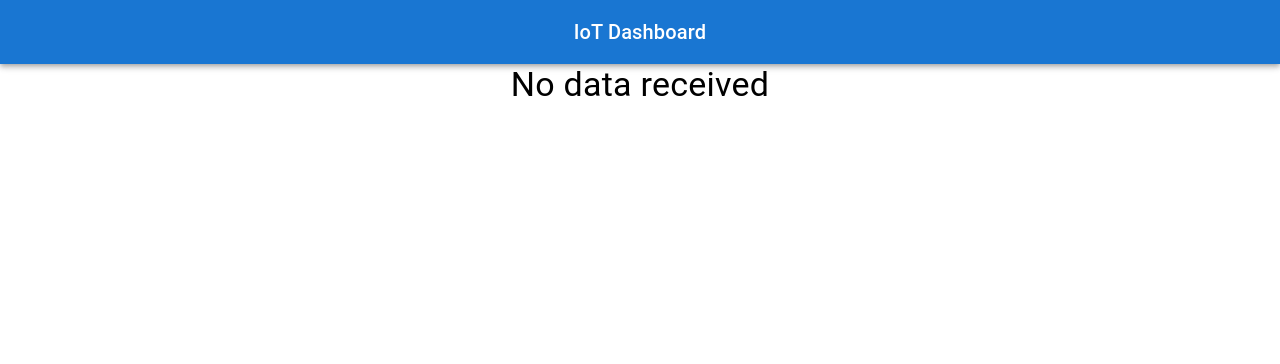
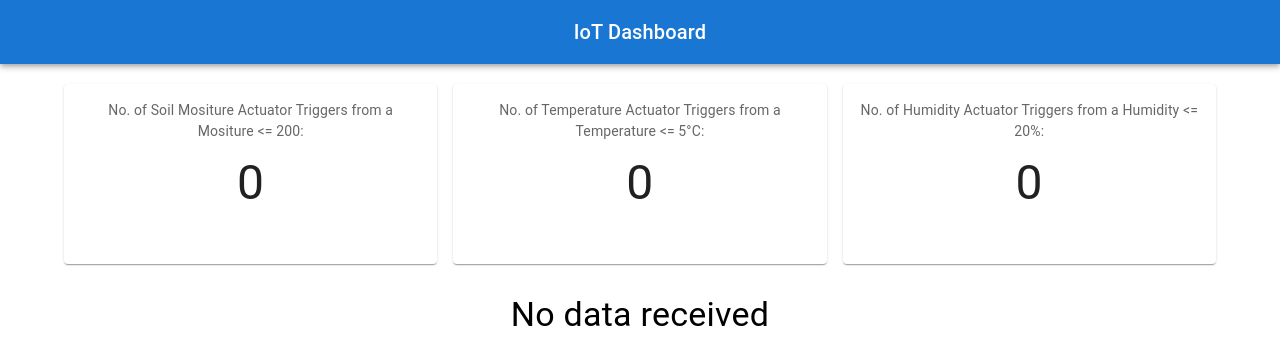
Before and after one commit to ECM3440/sensor-dashboard, a React (Create React App) app: page / in a window 1280 px wide. Shown: the top 364 px of the page. Built offline with nearby package versions, Linux system fonts and the light colour scheme; no server answers.

Commit message:
feat: rendering actuator values

```diff
--- a/src/App.js
+++ b/src/App.js
@@ -3,6 +3,11 @@ import React, { useState, useEffect } from "react";
 import { Chart } from "react-google-charts";
 import Navbar from "./components/Navbar";
 import { Typography } from '@mui/material';
+import Card from '@mui/material/Card';
+import CardContent from '@mui/material/CardContent';
+import Box from '@mui/material/Box';
+import Container from '@mui/material/Container';
+import Grid from '@mui/material/Unstable_Grid2';
 
 const SensorChart = ({ data }) => {
   const options = {
@@ -29,13 +34,32 @@ const NoDataMessage = () => {
   )
 }
 
+const ActuatorCard = ({ title, value, testId }) => {
+  return (
+    <Card style={{ height: "180px" }} data-testId={testId}>
+      <React.Fragment>
+        <CardContent>
+          <Typography sx={{ fontSize: 14 }} color="text.secondary" gutterBottom>
+            {title}:
+          </Typography>
+          <Typography sx={{ fontSize: 48 }} color="text.primary" gutterBottom data-testid={testId + "Value"}>
+            {value}
+          </Typography>
+        </CardContent>
+      </React.Fragment>
+    </Card>
+  )
+}
+
 function App() {
-  const [data, setData] = useState([])
+  const [sensorData, setSensorData] = useState([])
+  const [soilActuatorData, setSoilActuatorData] = useState(0)
+  const [tempActuatorData, setTempActuatorData] = useState(0)
+  const [humidActuatorData, setHumidActuatorData] = useState(0)
 
   useEffect(() => {
     subscribe()
   }, [])
-
 
   const subscribe = (function () {
     var executed = false;
@@ -43,16 +67,18 @@ function App() {
       if (!executed) {
         executed = true;
         getSensorReadings()
+        getActuatorReadings()
         setInterval(() => {
           getSensorReadings()
+          getActuatorReadings()
         }, 10000);
       }
     };
   })();
 
-  const fetchSensorReadings = async () => {
+  const fetchReadings = async (path) => {
     try {
-      const response = await fetch(`${process.env.REACT_APP_EVENTPROCESSOR_URL}`, {
+      const response = await fetch(`${process.env.REACT_APP_EVENTPROCESSOR_URL}/${path}`, {
         method: "GET",
         headers: {
           accept: "application/json",
@@ -70,15 +96,41 @@ function App() {
   }
 
   const getSensorReadings = async () => {
-    const result = await fetchSensorReadings()
+    const result = await fetchReadings("sensors")
 
-    if (result.length > 0) {
-      const formattedData = formatToChartData(result)
-      setData(formattedData)
+    if (result !== undefined && result.length > 0) {
+      const formattedData = formatSensorData(result)
+      setSensorData(formattedData)
     }
   }
 
-  const formatToChartData = (result) => {
+  const getActuatorReadings = async () => {
+    const result = await fetchReadings("actuators")
+
+    if (result !== undefined && result.length > 0) {
+      setActuatorData(result)
+    }
+  }
+
+  const setActuatorData = (result) => {
+    result.forEach(reading => {
+      switch (reading.sensor_type) {
+        case "Soil Moisture":
+          setSoilActuatorData(soilActuatorData + 1)
+          break;
+        case "Temperature":
+          setTempActuatorData(tempActuatorData + 1)
+          break;
+        case "Humidity":
+          setHumidActuatorData(humidActuatorData + 1)
+        default:
+          console.log("sensor type not recognised")
+          break;
+      }
+    })
+  }
+
+  const formatSensorData = (result) => {
     let data = []
     let lines = ["Time"]
     let rows = []
@@ -111,7 +163,22 @@ function App() {
   return (
     <div className="App">
       <Navbar />
-      {data.length === 0 ? <NoDataMessage /> : <SensorChart data={data} />}
+      <Container fixed style={{ paddingTop: "20px" }}>
+        <Box sx={{ flexGrow: 1, minWidth: 275 }} style={{ paddingBottom: "30px" }}>
+          <Grid container spacing={2}>
+            <Grid xs={4}>
+              <ActuatorCard title="No. of Soil Mositure Actuator Triggers from a Mositure <= 200" value={soilActuatorData} testId="soilCard" />
+            </Grid>
+            <Grid xs={4}>
+              <ActuatorCard title="No. of Temperature Actuator Triggers from a Temperature <= 5°C" value={tempActuatorData} testId="tempCard" />
+            </Grid>
+            <Grid xs={4}>
+              <ActuatorCard title="No. of Humidity Actuator Triggers from a Humidity <= 20%" value={humidActuatorData} testId="humidCard" />
+            </Grid>
+          </Grid>
+        </Box>
+        {sensorData.length === 0 ? <NoDataMessage /> : <SensorChart data={sensorData} />}
+      </Container>
     </div>
   );
 }
```
Also changed, not shown: src/mocks/handlers.js (+14 -2 lines), 2 other files (tests, documents, lock files or other folders).
